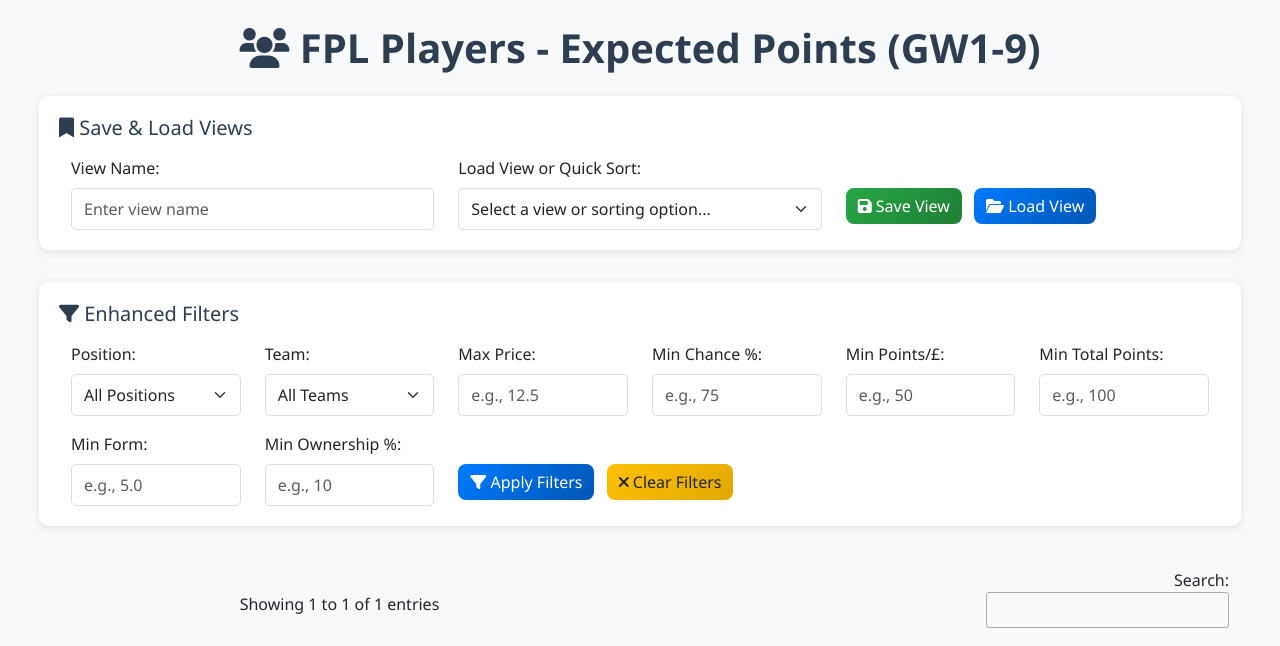
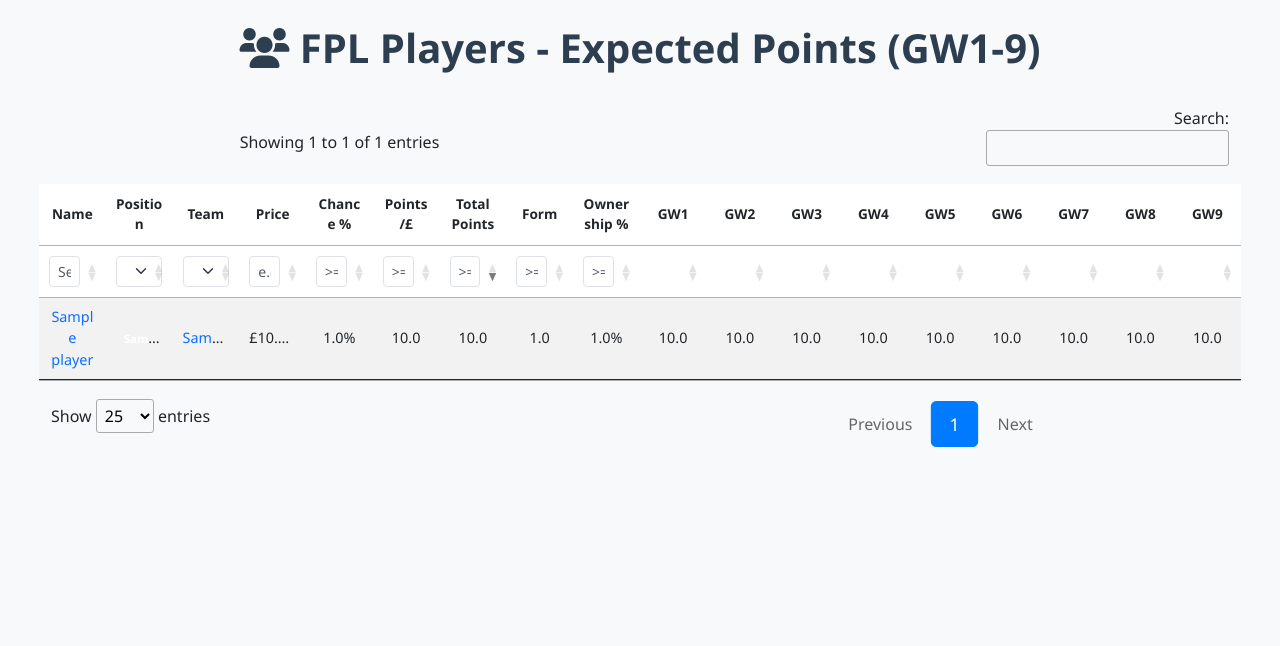
Before and after one commit to oos/FPL2, a Flask app: page /players in a window 1280 px wide. Shown: the part 80-726 px from the top of the page. After the commit the page ends 527 px from the top, so only its background shows below. Run offline with Flask 3, Linux system fonts and the light colour scheme; tables that the repository leaves empty hold one stand-in row (values such as "Sample post"); lists and menus that the app fills with data are empty; some libraries are stand-ins or nearby versions.

Commit message:
Players: move advanced filters under table headers with inline filter row; keep page clean; numeric threshold filters supported

```diff
--- a/templates/players.html
+++ b/templates/players.html
@@ -383,6 +383,8 @@
             margin-bottom: 2rem;
             transition: all 0.3s ease;
         }
+        /* Hide legacy filters since we move filters under headers */
+        .filters-section, .views-section { display: none !important; }
 
         .filters-section:hover {
             box-shadow: 0 4px 20px rgba(0,0,0,0.15);
@@ -562,6 +564,38 @@
                         <th>GW7</th>
                         <th>GW8</th>
                         <th>GW9</th>
+                    </tr>
+                    <tr class="filters-row">
+                        <th><input id="filter-name" type="text" class="form-control form-control-sm" placeholder="Search name"></th>
+                        <th>
+                            <select id="filter-position" class="form-select form-select-sm">
+                                <option value="">All</option>
+                                <option value="Goalkeeper">Goalkeeper</option>
+                                <option value="Defender">Defender</option>
+                                <option value="Midfielder">Midfielder</option>
+                                <option value="Forward">Forward</option>
+                            </select>
+                        </th>
+                        <th>
+                            <select id="filter-team" class="form-select form-select-sm">
+                                <option value="">All</option>
+                            </select>
+                        </th>
+                        <th><input id="filter-price" type="text" class="form-control form-control-sm" placeholder="e.g. 7.0"></th>
+                        <th><input id="filter-chance" type="text" class="form-control form-control-sm" placeholder=">=75"></th>
+                        <th><input id="filter-ppm" type="text" class="form-control form-control-sm" placeholder=">=50"></th>
+                        <th><input id="filter-total" type="text" class="form-control form-control-sm" placeholder=">=100"></th>
+                        <th><input id="filter-form" type="text" class="form-control form-control-sm" placeholder=">=5"></th>
+                        <th><input id="filter-own" type="text" class="form-control form-control-sm" placeholder=">=10%"></th>
+                        <th></th>
+                        <th></th>
+                        <th></th>
+                        <th></th>
+                        <th></th>
+                        <th></th>
+                        <th></th>
+                        <th></th>
+                        <th></th>
                     </tr>
                 </thead>
                 <tbody>
@@ -871,6 +905,12 @@
                         $('.dt-top-info').addClass('d-flex align-items-center');
                         $('.dt-top-search').addClass('d-flex justify-content-end');
 
+                        // Populate team filter options
+                        const teams = [...new Set(playersData.map(p => p.team))].sort();
+                        teams.forEach(team => {
+                            $('#filter-team').append(`<option value="${team}">${team}</option>`);
+                        });
+
                         // Now that DataTable is ready, update the dropdown
                         updateViewsDropdown();
 
@@ -879,6 +919,38 @@
                     }
                 });
             }
+
+            // Column filter bindings (simple contains/thresholds)
+            $('#filter-name').on('keyup change', function(){ currentTable.column(0).search(this.value).draw(); });
+            $('#filter-position').on('change', function(){ currentTable.column(1).search(this.value).draw(); });
+            $('#filter-team').on('change', function(){ currentTable.column(2).search(this.value).draw(); });
+
+            function applyNumericFilter(inputId, columnIndex, comparator) {
+                $(inputId).on('keyup change', function(){
+                    const val = this.value.trim();
+                    $.fn.dataTable.ext.search = $.fn.dataTable.ext.search.filter(fn => !fn._col || fn._col !== columnIndex);
+                    if (!val) { currentTable.draw(); return; }
+                    let op = '>='; let num = parseFloat(val.replace(/[^0-9.]/g, ''));
+                    if (val.startsWith('<=')) op = '<='; else if (val.startsWith('<')) op = '<';
+                    else if (val.startsWith('>=')) op = '>='; else if (val.startsWith('>')) op = '>';
+                    const predicate = function(settings, data){
+                        const cell = parseFloat((data[columnIndex]||'').toString().replace(/[^0-9.]/g,'')) || 0;
+                        if (op === '>=') return cell >= num; if (op === '>') return cell > num;
+                        if (op === '<=') return cell <= num; if (op === '<') return cell < num;
+                        return true;
+                    };
+                    predicate._col = columnIndex;
+                    $.fn.dataTable.ext.search.push(predicate);
+                    currentTable.draw();
+                });
+            }
+
+            applyNumericFilter('#filter-price', 3);
+            applyNumericFilter('#filter-chance', 4);
+            applyNumericFilter('#filter-ppm', 5);
+            applyNumericFilter('#filter-total', 6);
+            applyNumericFilter('#filter-form', 7);
+            applyNumericFilter('#filter-own', 8);
 
             function setupEventHandlers() {
                 // Save view button
```
